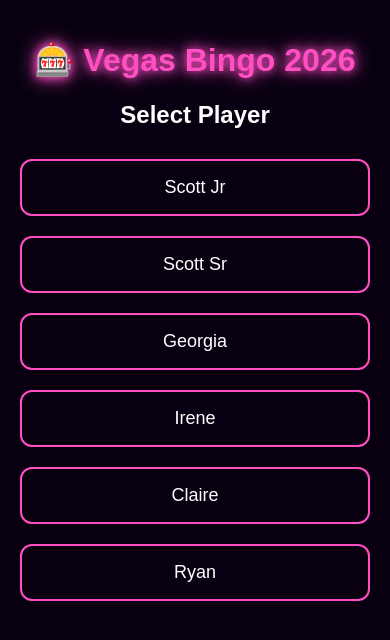
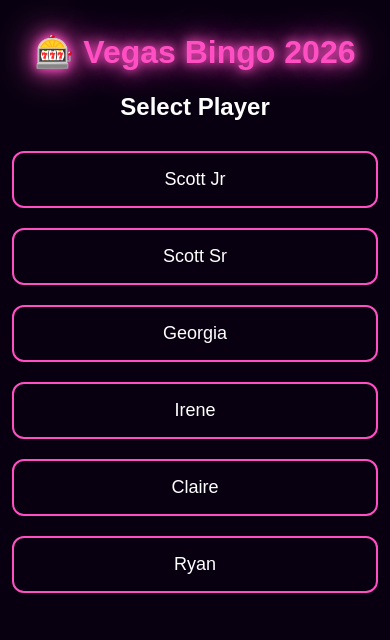
Before and after one commit to cheeseboy-gosee1490/vegas-bingo, a React (Vite) app: page / in a window 390 px wide. Shown: the top 640 px of the page. Built offline with nearby package versions, Linux system fonts and the light colour scheme.

Commit message:
Update styles.css

```diff
--- a/src/styles.css
+++ b/src/styles.css
@@ -11,7 +11,7 @@ body {
 
 .app {
   padding: 20px;
-  max-width: 1200px;
+  max-width: 900px;
   margin: auto;
 }
 
@@ -20,7 +20,8 @@ h1 {
   color: #ff4fc3;
   text-shadow:
     0 0 10px #ff4fc3,
-    0 0 20px #ff4fc3;
+    0 0 20px #ff4fc3,
+    0 0 40px #ff4fc3;
 }
 
 h2 {
@@ -37,15 +38,18 @@ h2 {
   color: white;
   font-size: 18px;
   cursor: pointer;
+  transition: 0.2s;
 }
 
 .playerBtn:hover {
   background: #ff4fc3;
+  color: black;
 }
 
 .playerTag {
   text-align: center;
   margin-bottom: 20px;
+  font-size: 18px;
 }
 
 .progress {
@@ -65,47 +69,71 @@ h2 {
   );
 }
 
-..grid {
+.grid {
   display: grid;
   grid-template-columns: repeat(5, 1fr);
   gap: 12px;
 }
 
 .square {
-  min-height: 100px;
+  width: 100%;
+  height: 110px;
+
   border-radius: 12px;
   border: 2px solid #333;
+
   background: #111;
   color: white;
-  padding: 10px;
+
+  padding: 8px;
+
   cursor: pointer;
   transition: 0.2s;
+
+  display: flex;
+  align-items: center;
+  justify-content: center;
+
+  text-align: center;
+  font-size: 14px;
+  line-height: 1.2;
 }
 
 .square:hover {
   border-color: #ff4fc3;
+  transform: scale(1.03);
 }
 
 .found {
   background: #1c8f48;
   border-color: #42ff87;
-  color: white;
   box-shadow:
-    0 0 12px #42ff87;
+    0 0 10px #42ff87,
+    0 0 20px #42ff87;
 }
 
-@@media (max-width: 900px) {
+@media (max-width: 900px) {
   .grid {
     grid-template-columns: repeat(3, 1fr);
   }
 }
 
 @media (max-width: 600px) {
+  .app {
+    padding: 12px;
+  }
+
   .grid {
     grid-template-columns: repeat(2, 1fr);
+    gap: 8px;
   }
 
   .square {
-    min-height: 90px;
+    height: 90px;
+    font-size: 12px;
+  }
+
+  h1 {
+    font-size: 32px;
   }
 }
```
